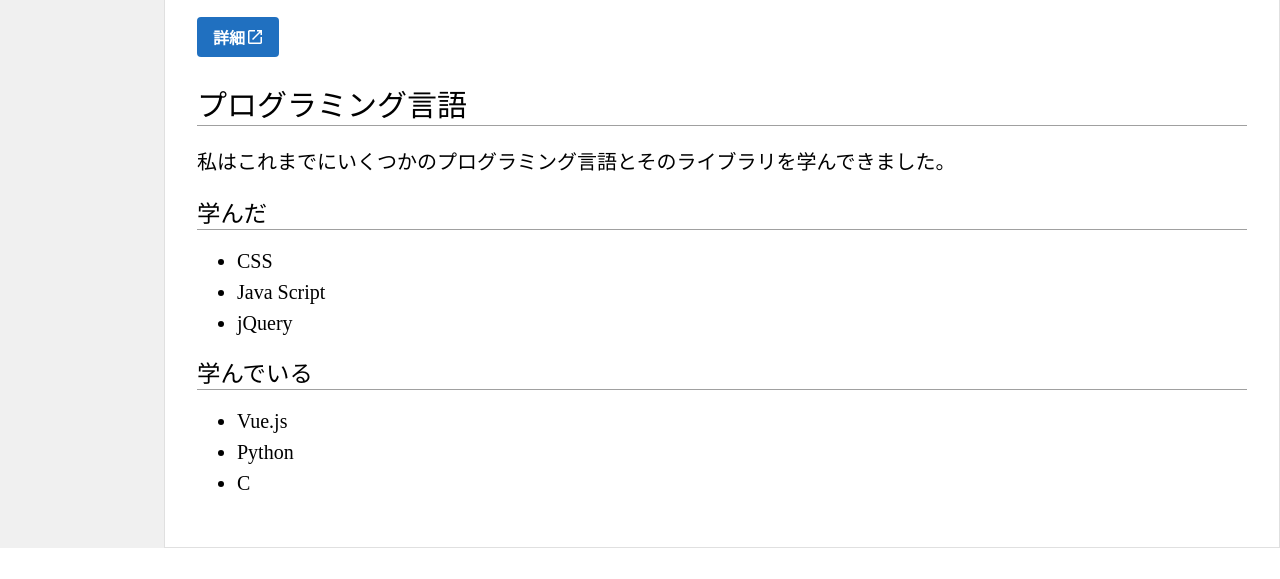
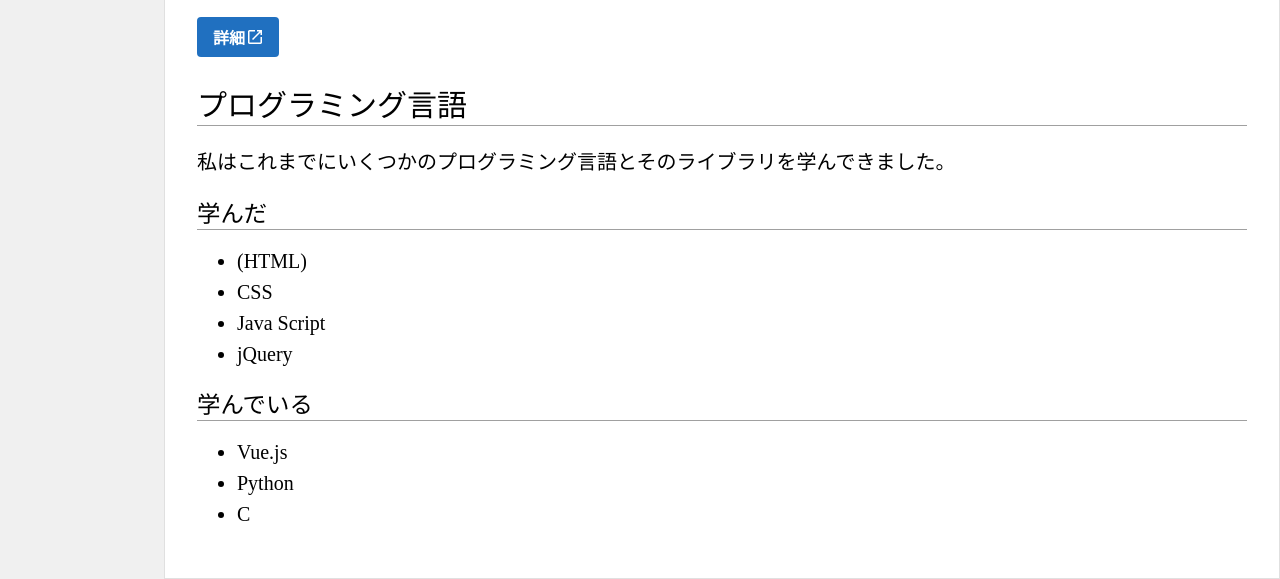
Before and after one commit to yakitori-server-admin/nik29, a plain HTML site: page index.html in a window 1280 px wide. Shown: the part 695-1274 px from the top of the page. Before the commit the page ends 1243 px from the top, so only its background shows below. Drawn offline with Linux system fonts and the light colour scheme.

Commit message:
Add files via upload.

```diff
--- a/index.html
+++ b/index.html
@@ -45,6 +45,7 @@
                     <section class="learned">
                         <h3>学んだ</h3>
                         <ul>
+                            <li>(HTML)</li>
                             <li>CSS</li>
                             <li>Java Script</li>
                             <li>jQuery</li>
```
